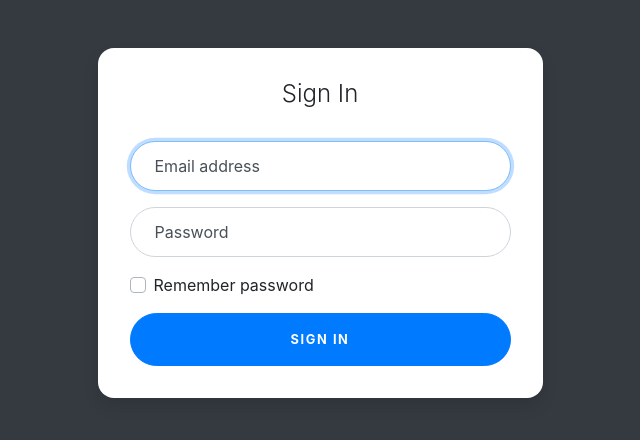
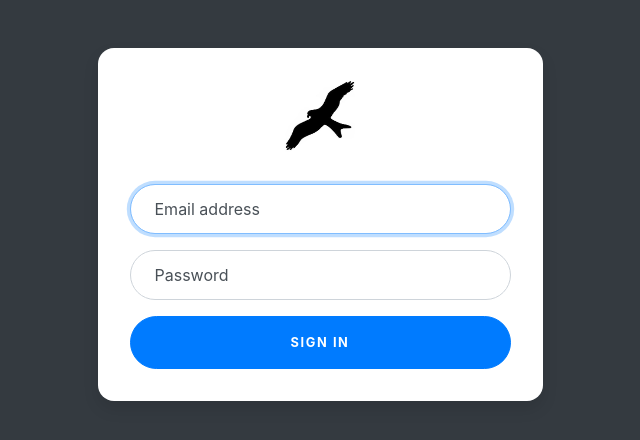
Before and after one commit to 0x64746b/haushaltsgeld, a Flask app: page /login in a window 1280 px wide. Shown: the top 440 px of the page, without its empty margins (320-960 px from the left). Run offline with Flask 2, Linux system fonts and the light colour scheme; some libraries are stand-ins or nearby versions.

Commit message:
Use login logo instead of header

```diff
--- a/haushaltsgeld/auth/templates/login.html
+++ b/haushaltsgeld/auth/templates/login.html
@@ -24,7 +24,10 @@
         <div class="col-sm-9 col-md-7 col-lg-5 mx-auto">
           <div class="card card-signin my-5">
             <div class="card-body">
-              <h5 class="card-title text-center">Sign In</h5>
+              <div class="card-title text-center">
+                <img src="/static/imgs/hawk.png" alt="" width="72" height="72">  <!-- TODO: Inject from settings -->
+              </div>
+              <!--h5 class="card-title text-center">Sign In</h5-->
               <form class="form-signin">
                 <div class="form-label-group">
                   <input type="email" id="inputEmail" class="form-control" placeholder="Email address" required autofocus>
@@ -36,10 +39,10 @@
                   <label for="inputPassword">Password</label>
                 </div>
 
-                <div class="custom-control custom-checkbox mb-3">
+                <!--div class="custom-control custom-checkbox mb-3">
                   <input type="checkbox" class="custom-control-input" id="customCheck1">
                   <label class="custom-control-label" for="customCheck1">Remember password</label>
-                </div>
+                </div-->
                 <button class="btn btn-lg btn-primary btn-block text-uppercase" type="submit">Sign in</button>
               </form>
             </div>
```
